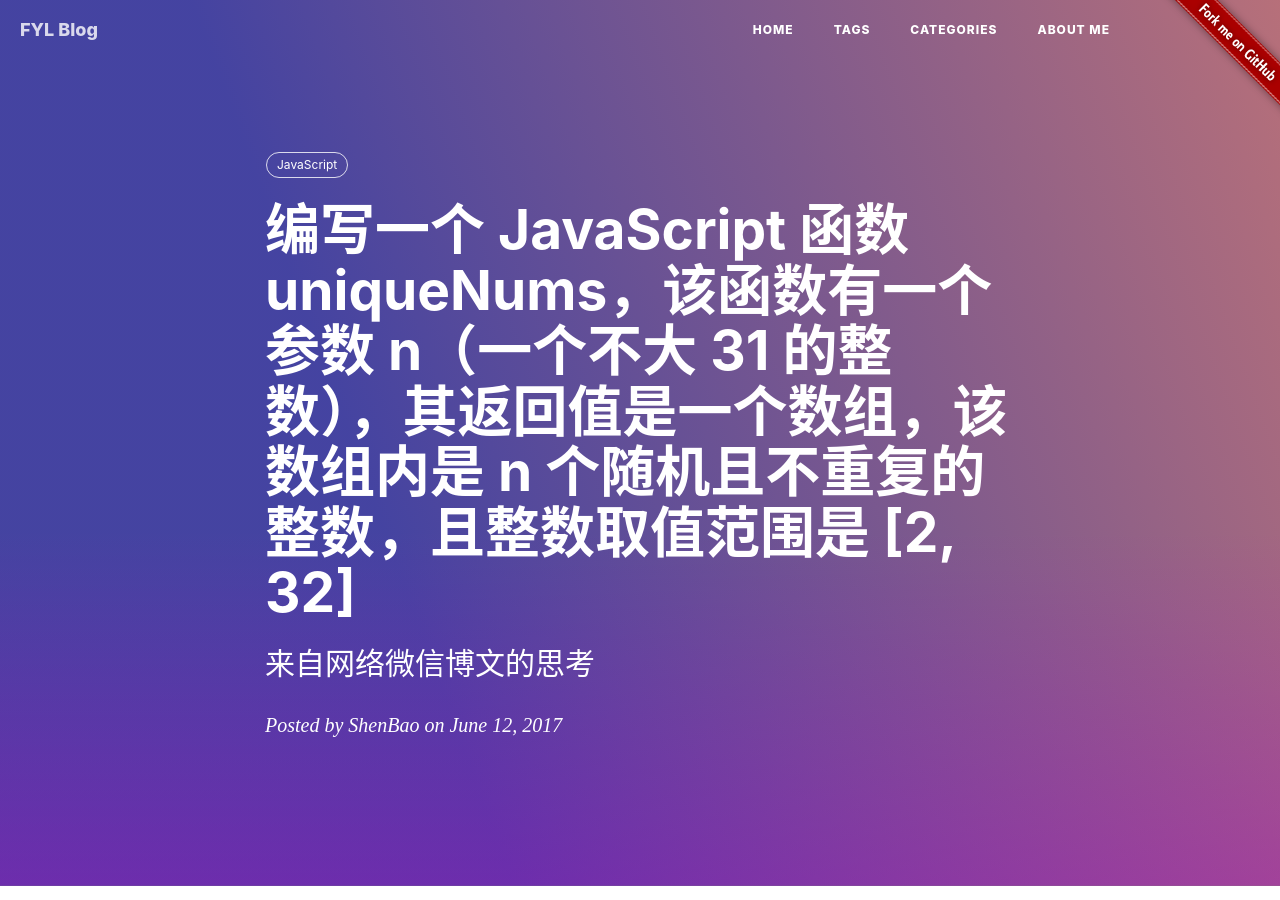
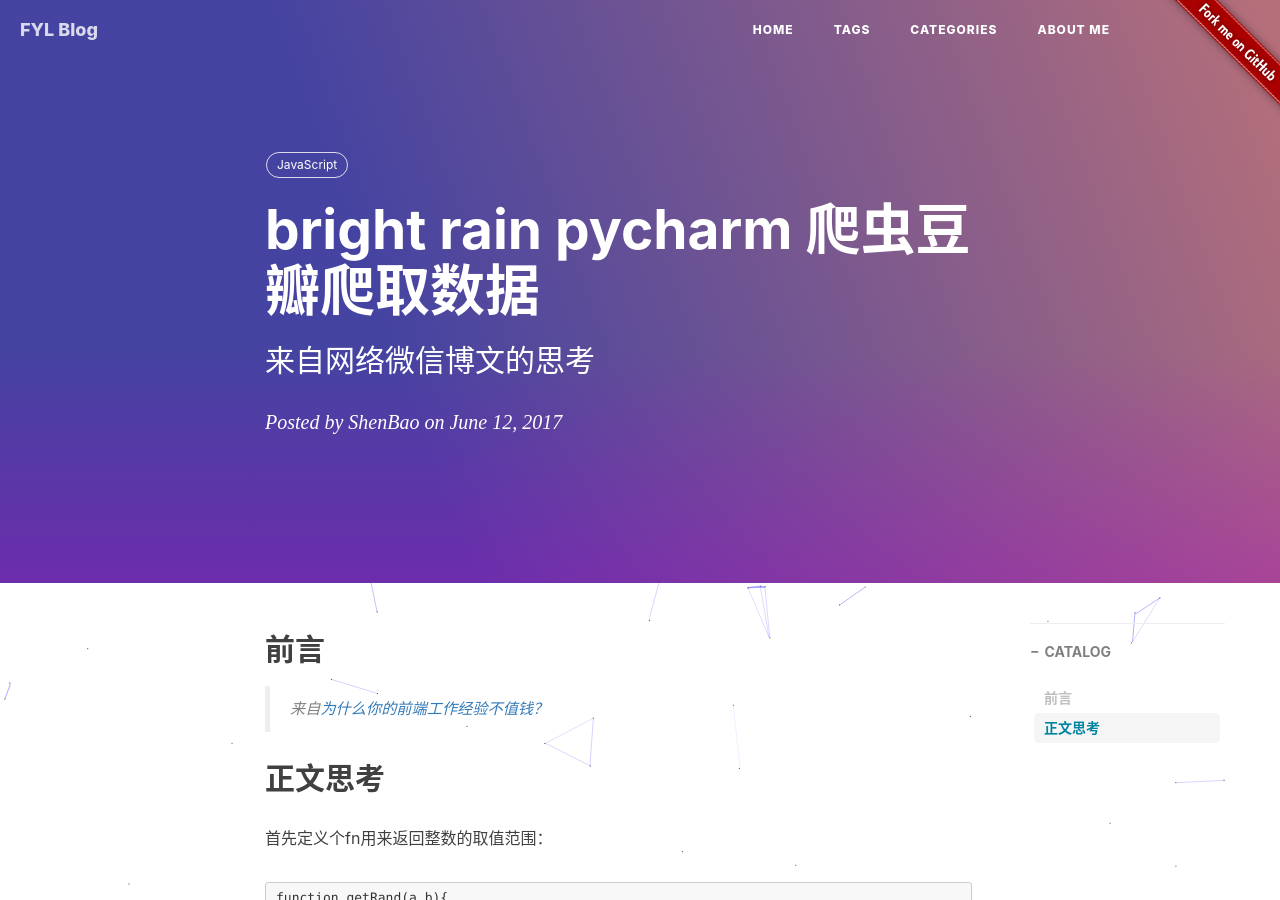
Before and after one commit to comesome/comesome.github.io, a Jekyll site: the page built from _posts/JavaScript/2017-06-12-js fn.md, in a window 1280 px wide and 900 px high. Built offline with Jekyll 4.4.1, drawn with Linux system fonts in a browser that asks for light colours; nearby versions of some CDN libraries; comment, search, counter and statistics services are not loaded.

Commit message:
Update 2017-06-12-js fn.md

```diff
--- a/_posts/JavaScript/2017-06-12-js fn.md
+++ b/_posts/JavaScript/2017-06-12-js fn.md
@@ -1,6 +1,6 @@
 ---
 layout:     post
-title:      "编写一个 JavaScript 函数 uniqueNums，该函数有一个参数 n（一个不大 31 的整数），其返回值是一个数组，该数组内是 n 个随机且不重复的整数，且整数取值范围是 [2, 32]"
+title:      "bright rain pycharm 爬虫豆瓣爬取数据"
 subtitle:   "来自网络微信博文的思考"
 date:       2017-06-12 14:00:00
 author:     "ShenBao"
```
